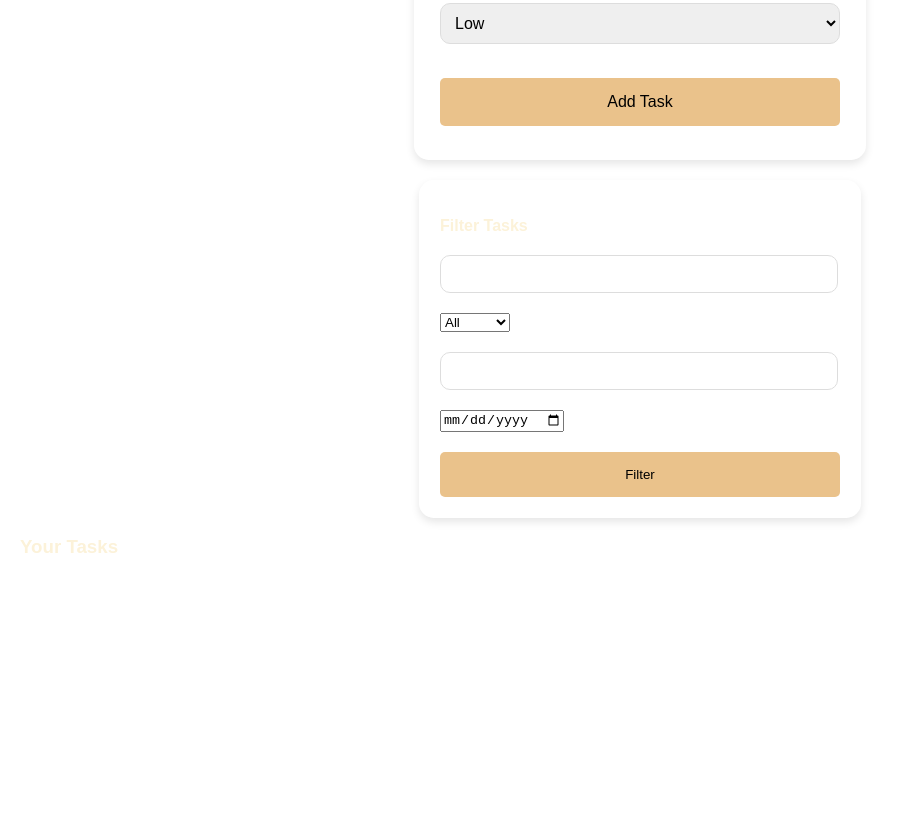
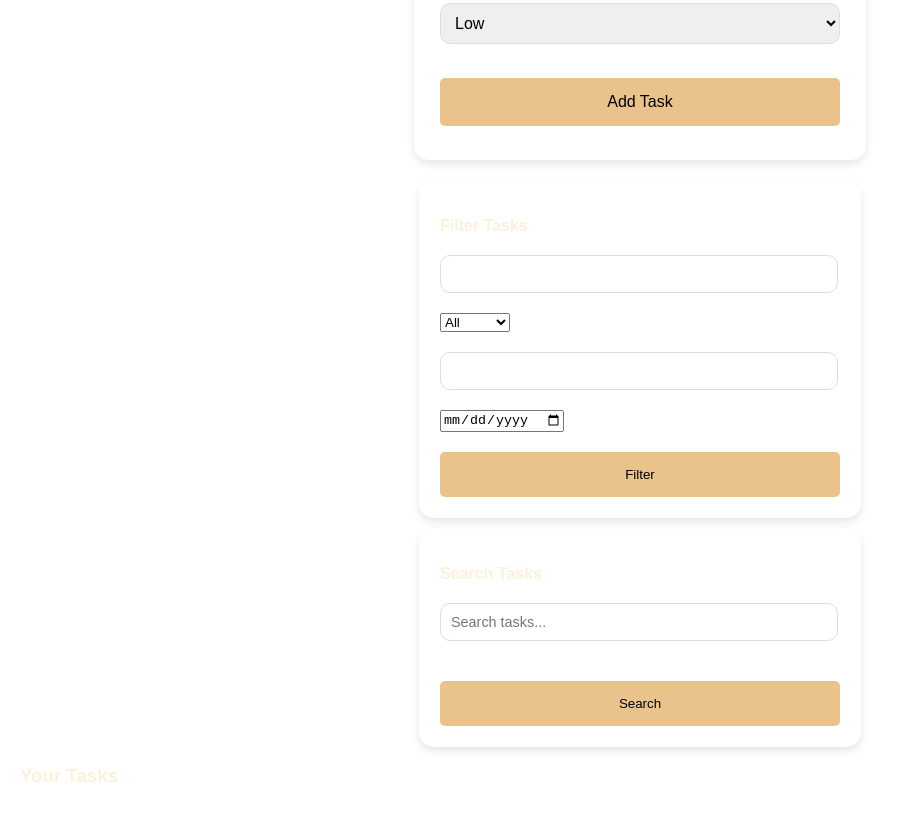
Before and after one commit to Turaki-tech/Taskmanager, a website: page public/index.html in a window 1280 px wide. Shown: the part 492-1312 px from the top of the page, without its empty margins (0-906 px from the left). Before the commit the page ends 1089 px from the top, so only its background shows below. Drawn offline with Linux system fonts and the light colour scheme.

Commit message:
update public/index.html

```diff
--- a/public/index.html
+++ b/public/index.html
@@ -49,6 +49,11 @@
     <input type="date" id="filter-date">
     <button onclick="filterTasks()">Filter</button>
 </section>
+<section id="search-section">
+    <h3>Search Tasks</h3>
+    <input type="text" id="search-bar" placeholder="Search tasks...">
+    <button onclick="searchTasks()">Search</button>
+</section>
             <h3>Your Tasks</h3>
             <div id="tasks"></div>
         </section>
```
